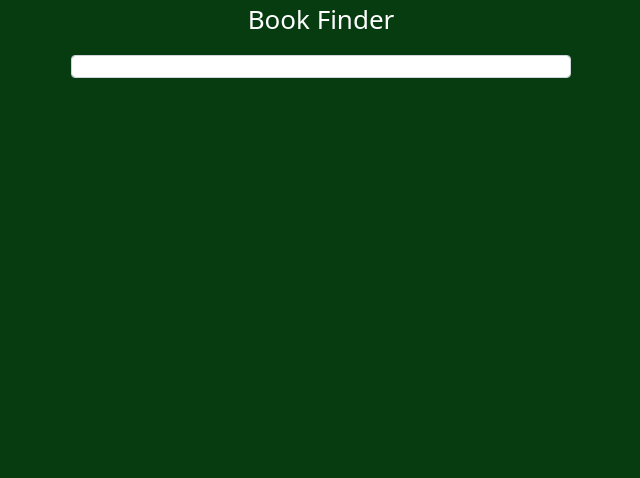
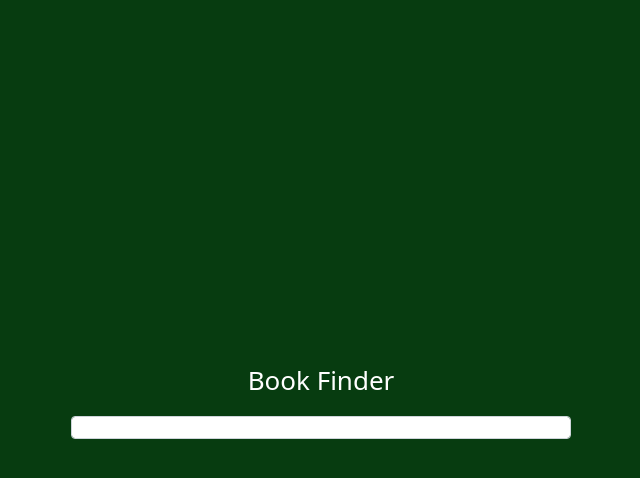
Before and after one commit to ntropea/winkproject, a React (Create React App) app: page / in a window 1280 px wide. Shown: the top 478 px of the page, without its empty margins (319-959 px from the left). Built offline with nearby package versions, Linux system fonts and the light colour scheme.

Commit message:
Justify content center

```diff
--- a/src/App.css
+++ b/src/App.css
@@ -14,7 +14,7 @@
   display: flex;
   flex-direction: column;
   align-items: center;
-  justify-content: top;
+  justify-content: center;
   font-size: calc(10px + 2vmin);
   color: white;
 }
```
